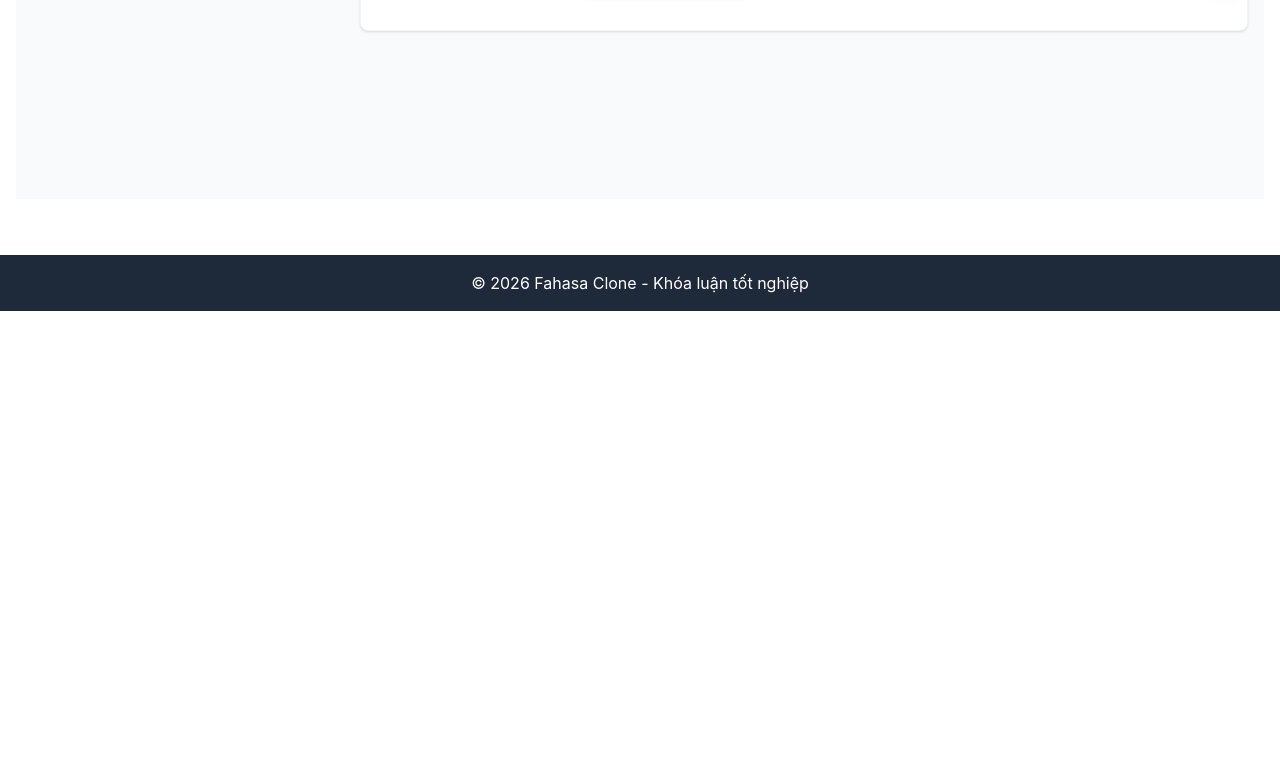
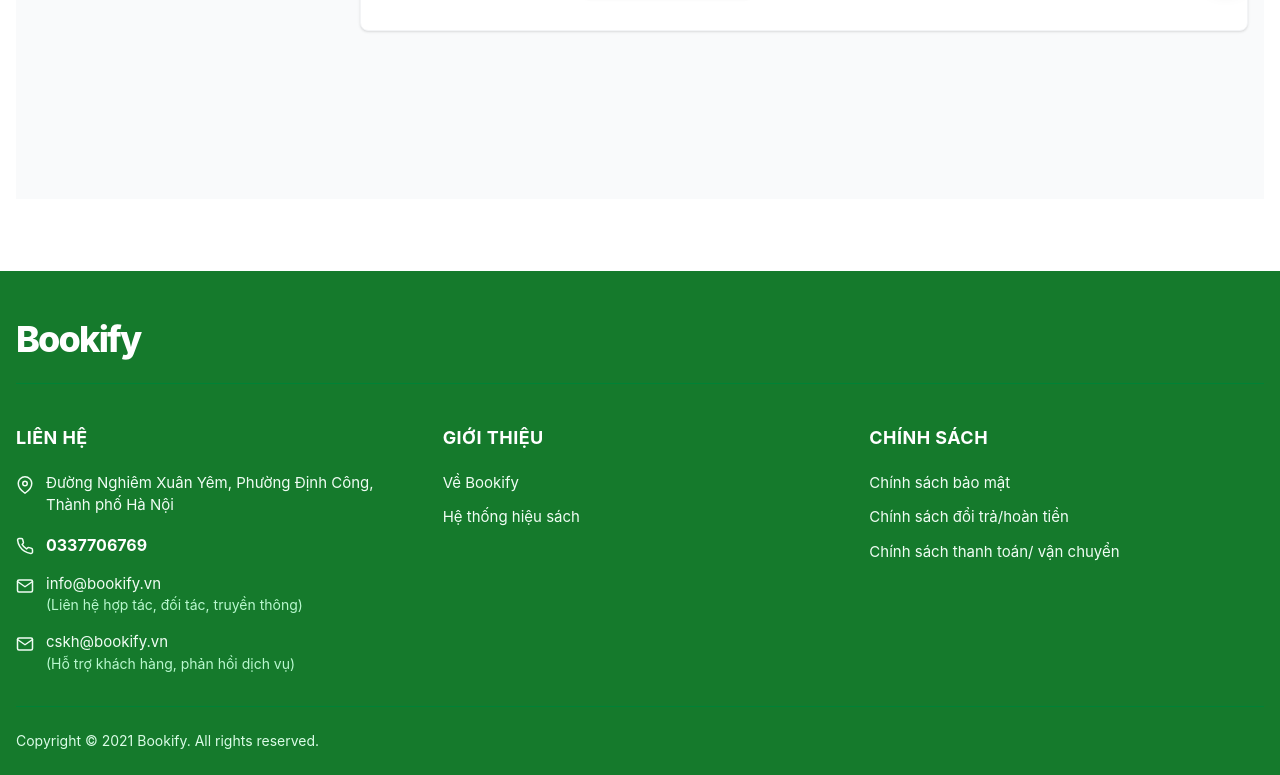
Before and after one commit to tanh1612/book_ecommerce, a React (Vite) app in the folder frontend/: page /profile in a window 1280 px wide. Shown: the part 790-1565 px from the top of the page. Before the commit the page ends 1101 px from the top, so only its background shows below. Built offline with nearby package versions, Linux system fonts and the light colour scheme.

Commit message:
Sửa footer với giao diện chatbox

```diff
--- a/frontend/src/App.jsx
+++ b/frontend/src/App.jsx
@@ -1,7 +1,7 @@
 // src/App.jsx
 import { BrowserRouter, Routes, Route } from 'react-router-dom';
 import MainLayout from './components/layout/MainLayout';
-import HomePage from './pages/Home/HomePage';
+import HomePage from './components/Home/HomePage';
 import CartPage from './pages/Cart/CartPage';
 import CategoryPage from './pages/Category/CategoryPage';
 import ProductDetailPage from './pages/ProductDetail/ProductDetailPage';
--- a/frontend/src/components/Layout/Footer.jsx
+++ b/frontend/src/components/Layout/Footer.jsx
@@ -1,7 +1,76 @@
+// src/components/Layout/Footer.jsx
+import { Link } from 'react-router-dom';
+import { FiMapPin, FiPhone, FiMail } from 'react-icons/fi';
+
 const Footer = () => {
   return (
-    <footer className="bg-gray-800 text-white text-center p-4 mt-8">
-      <p>© 2026 Fahasa Clone - Khóa luận tốt nghiệp</p>
+    <footer className="bg-[#157a2c] text-white pt-12 pb-6 mt-12">
+      <div className="container mx-auto px-4">
+
+        {/* Phần Logo và Slogan */}
+        <div className="mb-10 flex items-end gap-4 border-b border-green-700 pb-6">
+          <div className="font-extrabold text-4xl tracking-tighter">Bookify</div>
+        </div>
+
+        {/* 3 Cột Nội Dung (Đã bỏ cột Phương thức thanh toán) */}
+        <div className="grid grid-cols-1 md:grid-cols-3 gap-8 mb-8">
+
+          {/* CỘT 1: LIÊN HỆ */}
+          <div>
+            <h3 className="text-lg font-bold mb-5 uppercase tracking-wide">Liên hệ</h3>
+            <ul className="flex flex-col gap-4 text-[15px] text-green-50">
+              <li className="flex items-start gap-3">
+                <FiMapPin className="mt-1 flex-shrink-0" size={18} />
+                <span>Đường Nghiêm Xuân Yêm, Phường Định Công, Thành phố Hà Nội</span>
+              </li>
+              <li className="flex items-start gap-3">
+                <FiPhone className="mt-1 flex-shrink-0" size={18} />
+                <span className="font-bold text-white text-base">0337706769</span>
+              </li>
+              <li className="flex items-start gap-3">
+                <FiMail className="mt-1 flex-shrink-0" size={18} />
+                <div>
+                  <a href="mailto:info@bookify.vn" className="hover:text-white transition">info@bookify.vn</a>
+                  <div className="text-sm text-green-200">(Liên hệ hợp tác, đối tác, truyền thông)</div>
+                </div>
+              </li>
+              <li className="flex items-start gap-3">
+                <FiMail className="mt-1 flex-shrink-0" size={18} />
+                <div>
+                  <a href="mailto:cskh@bookify.vn" className="hover:text-white transition">cskh@bookify.vn</a>
+                  <div className="text-sm text-green-200">(Hỗ trợ khách hàng, phản hồi dịch vụ)</div>
+                </div>
+              </li>
+            </ul>
+          </div>
+
+          {/* CỘT 2: GIỚI THIỆU */}
+          <div>
+            <h3 className="text-lg font-bold mb-5 uppercase tracking-wide">Giới thiệu</h3>
+            <ul className="flex flex-col gap-3 text-[15px] text-green-50">
+              <li><Link to="#" className="hover:text-white transition">Về Bookify</Link></li>
+              <li><Link to="#" className="hover:text-white transition">Hệ thống hiệu sách</Link></li>
+            </ul>
+          </div>
+
+          {/* CỘT 3: CHÍNH SÁCH */}
+          <div>
+            <h3 className="text-lg font-bold mb-5 uppercase tracking-wide">Chính sách</h3>
+            <ul className="flex flex-col gap-3 text-[15px] text-green-50">
+              <li><Link to="#" className="hover:text-white transition">Chính sách bảo mật</Link></li>
+              <li><Link to="#" className="hover:text-white transition">Chính sách đổi trả/hoàn tiền</Link></li>
+              <li><Link to="#" className="hover:text-white transition">Chính sách thanh toán/ vận chuyển</Link></li>
+            </ul>
+          </div>
+
+        </div>
+
+        {/* BOTTOM COPYRIGHT */}
+        <div className="border-t border-green-700 mt-8 pt-6 flex flex-col md:flex-row justify-between items-center text-sm text-green-100">
+          <p>Copyright © 2021 Bookify. All rights reserved.</p>
+        </div>
+
+      </div>
     </footer>
   );
 };
--- a/frontend/src/components/Layout/Header.jsx
+++ b/frontend/src/components/Layout/Header.jsx
@@ -41,8 +41,7 @@ const Header = () => {
             <li className="flex items-center gap-1 hover:text-gray-200 cursor-pointer">
               <FiMapPin /> Hệ Thống Cửa Hàng
             </li>
-            <li className="hover:text-gray-200 cursor-pointer">Về Nhã Nam</li>
-            <li className="hover:text-gray-200 cursor-pointer">Tin Sách</li>
+            <li className="hover:text-gray-200 cursor-pointer">Về Bookify</li>
             <li className="hover:text-gray-200 cursor-pointer">Event</li>
           </ul>
           <div className="flex items-center gap-3">
--- a/frontend/src/components/UI/Chatbot.jsx
+++ b/frontend/src/components/UI/Chatbot.jsx
@@ -1,3 +1,4 @@
+// src/components/UI/Chatbot.jsx
 import { useState } from 'react';
 import { FiMessageCircle, FiX, FiSend } from 'react-icons/fi';
 
@@ -11,12 +12,12 @@ const Chatbot = () => {
       {isOpen && (
         <div className="bg-white w-80 h-96 rounded-2xl shadow-2xl border border-gray-200 flex flex-col overflow-hidden mb-4 transition-all duration-300 transform origin-bottom-right">
           {/* Header Chatbot */}
-          <div className="bg-[#C92127] text-white p-4 flex justify-between items-center">
+          <div className="bg-[#157a2c] text-white p-4 flex justify-between items-center">
             <div>
-              <h3 className="font-bold">Fahasa Support</h3>
-              <p className="text-xs text-red-100">Luôn sẵn sàng hỗ trợ bạn</p>
+              <h3 className="font-bold">Bookify Support</h3>
+              <p className="text-xs text-green-100">Luôn sẵn sàng hỗ trợ bạn</p>
             </div>
-            <button onClick={() => setIsOpen(false)} className="hover:bg-red-700 p-1 rounded-full transition">
+            <button onClick={() => setIsOpen(false)} className="hover:bg-green-700 p-1 rounded-full transition">
               <FiX size={20} />
             </button>
           </div>
@@ -24,7 +25,7 @@ const Chatbot = () => {
           {/* Nội dung tin nhắn */}
           <div className="flex-grow p-4 bg-gray-50 overflow-y-auto">
             <div className="bg-white border border-gray-200 p-3 rounded-xl rounded-tl-none w-3/4 text-sm text-gray-700 shadow-sm mb-3">
-              Chào bạn! Mình là trợ lý ảo. Bạn đang tìm sách thể loại gì hay cần hỗ trợ đơn hàng ạ?
+              Chào bạn! Mình là trợ lý ảo của Bookify. Bạn đang tìm sách thể loại gì hay cần hỗ trợ đơn hàng ạ?
             </div>
             {/* Bạn có thể map() các tin nhắn ở đây sau này */}
           </div>
@@ -34,9 +35,9 @@ const Chatbot = () => {
             <input
               type="text"
               placeholder="Nhập tin nhắn..."
-              className="flex-grow border border-gray-300 rounded-full px-4 py-2 text-sm outline-none focus:border-[#C92127]"
+              className="flex-grow border border-gray-300 rounded-full px-4 py-2 text-sm outline-none focus:border-[#157a2c]"
             />
-            <button className="bg-[#C92127] text-white p-2 rounded-full hover:bg-red-800 transition flex-shrink-0">
+            <button className="bg-[#157a2c] text-white p-2 rounded-full hover:bg-green-800 transition flex-shrink-0">
               <FiSend size={18} />
             </button>
           </div>
@@ -46,7 +47,7 @@ const Chatbot = () => {
       {/* Nút bật/tắt Chatbot (Floating Button) */}
       <button
         onClick={() => setIsOpen(!isOpen)}
-        className="bg-[#C92127] text-white p-4 rounded-full shadow-lg hover:shadow-xl hover:scale-105 transition-all flex items-center justify-center float-right"
+        className="bg-[#157a2c] text-white p-4 rounded-full shadow-lg hover:shadow-xl hover:scale-105 transition-all flex items-center justify-center float-right"
       >
         {isOpen ? <FiX size={28} /> : <FiMessageCircle size={28} />}
       </button>
```
Also changed, not shown: frontend/src/components/Home/HomePage.jsx (renamed from frontend/src/pages/Home/HomePage.jsx, +11 -11 lines).
